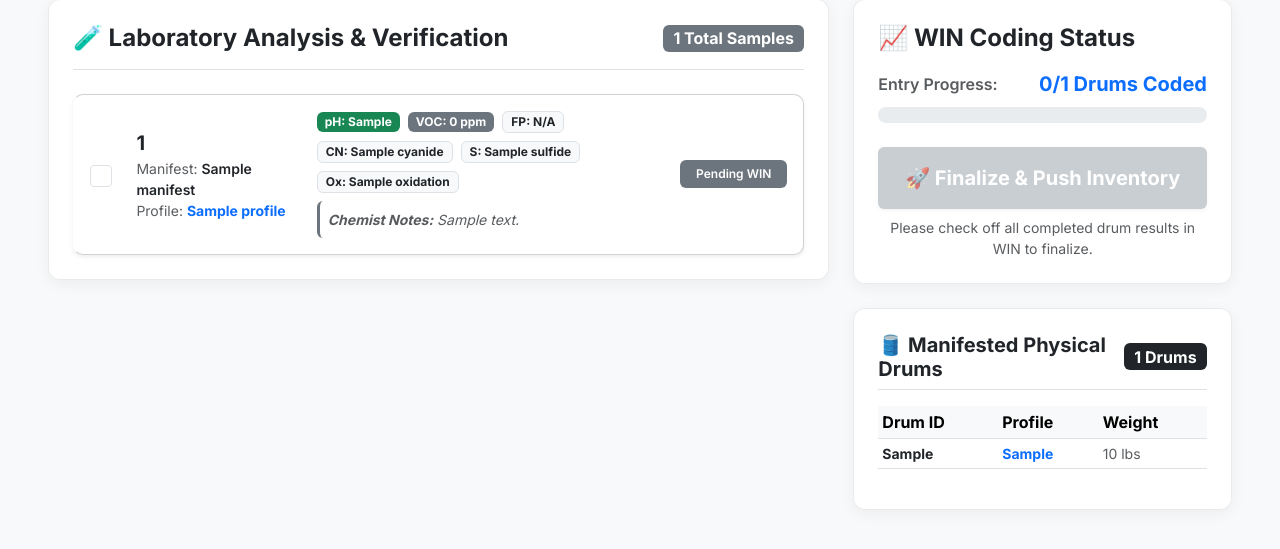
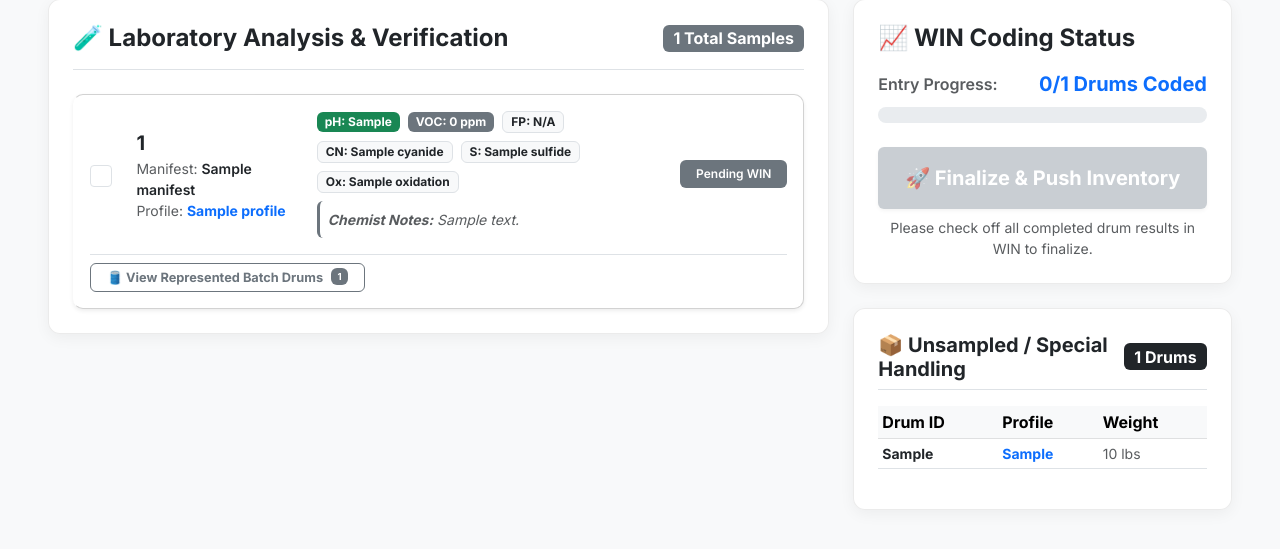
Before and after one commit to tjp005-png/68BL-, a Flask app: template templates/waste_acceptance.html in a window 1280 px wide. Shown: the part 114-663 px from the top of the page. Run offline with Flask 3, Linux system fonts and the light colour scheme; the template is opened without the code that fills it: most values are stand-ins (such as "Sample title", 1, 10 or a date in 2020).

Commit message:
Group physical drums into collapsible batch lists under their representing test sample on the Waste Acceptance checklist page

```diff
--- a/templates/waste_acceptance.html
+++ b/templates/waste_acceptance.html
@@ -196,6 +196,47 @@
                                             {% endif %}
                                         </div>
                                     </div>
+
+                                    <!-- Collapsible represented batch drums -->
+                                    {% if lab.batch_drums %}
+                                    <div class="mt-3 border-top pt-2">
+                                        <button class="btn btn-sm btn-outline-secondary py-1 px-3 fw-bold d-flex align-items-center gap-2" style="font-size: 0.8rem; border-radius: 6px;" type="button" data-bs-toggle="collapse" data-bs-target="#batch-drums-{{ lab.id }}" aria-expanded="false" aria-controls="batch-drums-{{ lab.id }}">
+                                            <span>🛢️ View Represented Batch Drums</span>
+                                            <span class="badge bg-secondary">{{ lab.batch_drums|length }}</span>
+                                        </button>
+                                        <div class="collapse mt-2" id="batch-drums-{{ lab.id }}">
+                                            <div class="card card-body p-3 bg-light border-0" style="font-size: 0.85rem; border-radius: 8px;">
+                                                <div class="table-responsive">
+                                                    <table class="table table-sm table-hover table-borderless align-middle mb-0">
+                                                        <thead>
+                                                            <tr class="text-muted" style="font-size: 0.75rem; border-bottom: 1px solid #dee2e6;">
+                                                                <th>Drum ID</th>
+                                                                <th>Weight</th>
+                                                                <th>Role</th>
+                                                            </tr>
+                                                        </thead>
+                                                        <tbody>
+                                                            {% for d in lab.batch_drums %}
+                                                            <tr>
+                                                                <td class="fw-bold text-monospace" style="font-size: 0.9rem;">{{ d.track_no }}</td>
+                                                                <td>{{ d.weight }} lbs</td>
+                                                                <td>
+                                                                    {% if d.track_no == lab.drum_id %}
+                                                                        <span class="badge bg-primary text-white" style="font-size: 0.7rem;">🧪 Tested Sample Drum</span>
+                                                                    {% else %}
+                                                                        <span class="badge bg-dark-subtle text-dark" style="font-size: 0.7rem;">📦 Batch Member</span>
+                                                                    {% endif %}
+                                                                </td>
+                                                            </tr>
+                                                            {% endfor %}
+                                                        </tbody>
+                                                    </table>
+                                                </div>
+                                            </div>
+                                        </div>
+                                    </div>
+                                    {% endif %}
+
                                 </div>
                             </div>
                             {% endfor %}
@@ -204,7 +245,7 @@
                 </div>
             </div>
 
-            <!-- Right side: Summary, Finalize button, and Physical drums list -->
+            <!-- Right side: Summary, Finalize button, and Unsampled drums list -->
             <div class="col-lg-4">
                 <div class="sticky-summary">
                     <!-- Progress Card -->
@@ -231,15 +272,15 @@
                         </small>
                     </div>
 
-                    <!-- Physical Drums List -->
+                    <!-- Unsampled / Special Handling Drums List -->
                     <div class="card glass-card p-4">
                         <div class="d-flex justify-content-between align-items-center mb-3 border-bottom pb-2">
-                            <h5 class="fw-bold mb-0 text-dark">🛢️ Manifested Physical Drums</h5>
-                            <span class="badge bg-dark fs-6">{{ related_drums|length }} Drums</span>
+                            <h5 class="fw-bold mb-0 text-dark">📦 Unsampled / Special Handling</h5>
+                            <span class="badge bg-dark fs-6">{{ unsampled_drums|length }} Drums</span>
                         </div>
 
                         <div class="table-responsive" style="max-height: 350px; overflow-y: auto;">
-                            <table class="table table-sm table-hover align-middle" id="physical-drums-table">
+                            <table class="table table-sm table-hover align-middle" id="unsampled-drums-table">
                                 <thead class="table-light sticky-top">
                                     <tr>
                                         <th>Drum ID</th>
@@ -248,7 +289,7 @@
                                     </tr>
                                 </thead>
                                 <tbody>
-                                    {% for drum in related_drums %}
+                                    {% for drum in unsampled_drums %}
                                     <tr>
                                         <td class="fw-bold text-monospace small">{{ drum.track_no }}</td>
                                         <td class="fw-bold text-primary small">{{ drum.inb_prof }}</td>
@@ -256,7 +297,7 @@
                                     </tr>
                                     {% else %}
                                     <tr>
-                                        <td colspan="3" class="text-center text-muted py-3">No physical drums in database.</td>
+                                        <td colspan="3" class="text-center text-muted py-3">No unsampled drums (e.g. asbestos) in this load.</td>
                                     </tr>
                                     {% endfor %}
                                 </tbody>
```
Also changed, not shown: routes_approvals.py (+26 -2 lines).
